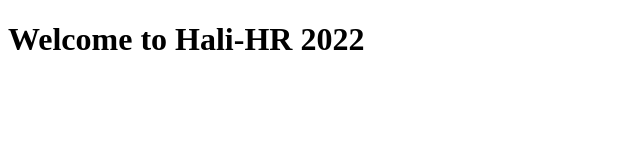
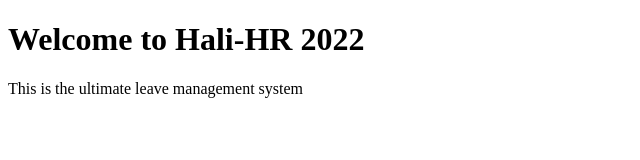
Before and after one commit to immehusen/hali-hr-leave-management-system, a plain HTML site: page index.html in a window 1280 px wide. Shown: the whole page, without its empty margins (0-640 px from the left). Drawn offline with Linux system fonts and the light colour scheme.

Commit message:
Has added a paragraph

```diff
--- a/index.html
+++ b/index.html
@@ -8,5 +8,6 @@
 </head>
 <body>
     <h1>Welcome to Hali-HR 2022</h1>
+    <p>This is the ultimate leave management system</p>
 </body>
 </html>
```
